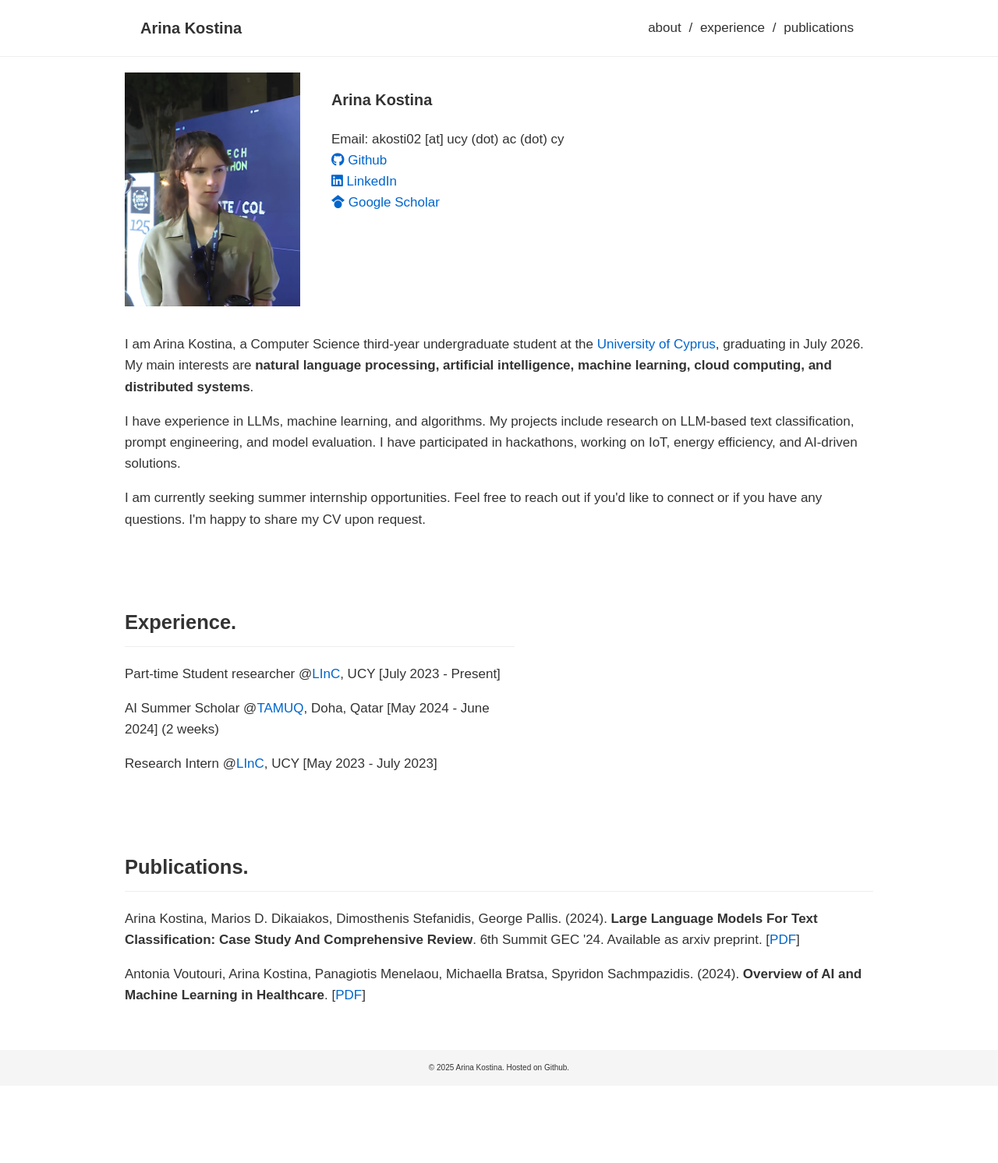
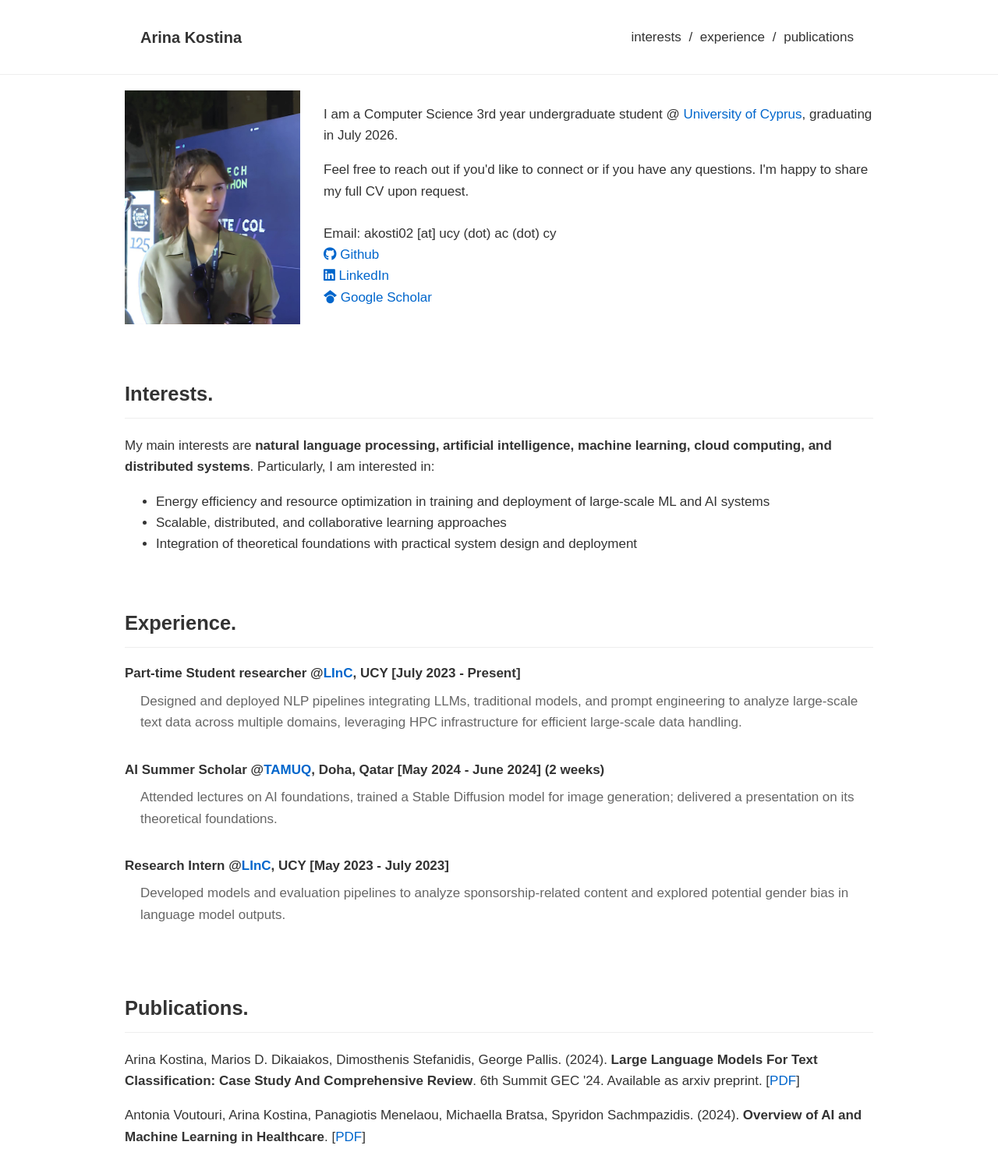
Before and after one commit to arinakostina1/mypage, a plain HTML site: page index.html in a window 1280 px wide. Shown: the top 1492 px of the page at 78% size. Before the commit the page ends 1393 px from the top, so only its background shows below. Drawn offline with Linux system fonts and the light colour scheme.

Commit message:
add descriptions

```diff
--- a/ascii.js
+++ b/ascii.js
@@ -5,7 +5,7 @@ const asciiPalette2 = "  ===#";
 const asciiPalette3 = "@%#*+=-:.  ";
 
 // Canvas width (smaller for better performance)
-const CANVAS_WIDTH = 220;
+const CANVAS_WIDTH = 190;
 
 // Store references to elements and parameters for reinitialization
 const videoConfigs = {
--- a/index.html
+++ b/index.html
@@ -18,16 +18,13 @@
                 <nav2>
                     <div class="ascii-container" style="margin-top: 0; margin-bottom: 0; padding: 0;">
                         <pre id="ascii4" class="ascii-output" style="margin-top: 0; margin-bottom: 0; padding: 0;"></pre>
-                        <!-- <div>Video 1</div> -->
                     </div>
-
                 </nav2>
 
                 <nav>
-                    <a href="#about">about</a> /
+                    <a href="#interests">interests</a> /
                     <a href="#experience">experience</a> /
                     <a href="#publications">publications</a>
-                    <!-- <a href="#cv">cv</a> -->
                 </nav>
             </div>
         </div>
@@ -35,14 +32,22 @@
 
     <div class="container">
 
+        <div class="profile-section">
             <div class="image-container">
-            <!-- Replace with the path to your image -->
-            <img src="assets/myphoto.jpg" alt="Profile Image" style="height: 300px; width: auto; padding-right: 40px;">
+                <img src="assets/myphoto.jpg" alt="Profile Image" style="height: 300px; width: auto;">
             </div>
-        <div class="contacts">
-            <h3>Arina Kostina</h3>
+            <div class="profile-info">
+                <!-- <h3>Arina Kostina</h3> -->
+
+                <p>I am a Computer Science 3rd year undergraduate student @ <a href="https://www.ucy.ac.cy/?lang=en" target="_blank"
+                    rel="noopener noreferrer">University of Cyprus</a>, graduating in July 2026.
+                </p>
+                Feel free to reach out if you'd like to connect or if you have any questions. I'm happy to share my full CV upon request.
+                <br>
+                <br>
                 Email: akosti02 [at] ucy (dot) ac (dot) cy
                 <br>
+
                 <a href="https://github.com/arinakostina1" target="_blank"  rel="noopener noreferrer" style="text-decoration: none;">
                     <i class="fab fa-github"></i> Github
                 </a>
@@ -56,36 +61,57 @@
                 </a>
 
             </div>
-
-        <div class="section" id="about">
-            <p>I am Arina Kostina, a Computer Science third-year undergraduate student at the  <a href="https://www.ucy.ac.cy/?lang=en" target="_blank"  rel="noopener noreferrer">University of Cyprus</a>, graduating in July 2026. My main
-                interests are <span class="highlight">natural language processing, artificial intelligence, machine learning, cloud computing, and distributed systems</span>.
-
-            </p>
-            <p>
-                I have experience in LLMs, machine learning, and algorithms.
-                My projects include research on LLM-based text classification, prompt engineering, and model evaluation. I have participated in hackathons, working on IoT,
-                energy efficiency, and AI-driven solutions.
-                <!-- TCurrently, I am working on a project focusing on building an LLM pipeline for anthropological research. -->
-            </p>
-
-            <p>
-                I am currently seeking summer internship opportunities. Feel free to reach out if you'd like to connect or if you have any questions. I'm happy to share my CV upon request.
-            </p>
-
         </div>
 
-        <div class="side-by-side-container">
-            <div class="section" id="experience" style="max-width: 500px;">
+        <div class="section" id="interests">
+            <h2>Interests.</h2>
+                My main interests are <span class="highlight">natural language processing, artificial intelligence, machine learning,
+                cloud computing, and distributed systems</span>. Particularly, I am interested in:
+            <ul>
+                <li>Energy efficiency and resource optimization in training and deployment of large-scale ML and AI systems</li>
+                <li>Scalable, distributed, and collaborative learning approaches</li>
+                <li>Integration of theoretical foundations with practical system design and deployment</li>
+            </ul>
+        </div>
+
+        <div class="section" id="experience">
             <h2>Experience.</h2>
-                <p>Part-time Student researcher @<a href="https://linc.ucy.ac.cy/" target="_blank" rel="noopener noreferrer">LInC</a>, UCY [July 2023 - Present]</p>
-                <p>AI Summer Scholar @<a href="https://www.qatar.tamu.edu/" target="_blank" rel="noopener noreferrer">TAMUQ</a>, Doha, Qatar [May 2024 - June 2024] (2 weeks)</p>
-                <p>Research Intern @<a href="https://linc.ucy.ac.cy/" target="_blank" rel="noopener noreferrer">LInC</a>, UCY [May 2023 - July 2023]</p>
+
+            <div class="experience-item">
+                <div class="experience-title">
+                    Part-time Student researcher @<a href="https://linc.ucy.ac.cy/" target="_blank" rel="noopener noreferrer">LInC</a>, UCY [July 2023 - Present]
                 </div>
+                <div class="experience-description">
+                    Designed and deployed NLP pipelines integrating LLMs, traditional models, and prompt engineering to analyze large-scale text data across multiple
+                    domains, leveraging HPC infrastructure for efficient large-scale data handling.
+                </div>
+            </div>
+
+            <div class="experience-item">
+                <div class="experience-title">
+                    AI Summer Scholar @<a href="https://www.qatar.tamu.edu/" target="_blank" rel="noopener noreferrer">TAMUQ</a>, Doha, Qatar [May 2024 - June 2024] (2 weeks)
+                </div>
+                <div class="experience-description">
+                    Attended lectures on AI foundations, trained a Stable Diffusion model for image generation; delivered a presentation on its theoretical foundations.
+                </div>
+            </div>
+
+            <div class="experience-item">
+                <div class="experience-title">
+                    Research Intern @<a href="https://linc.ucy.ac.cy/" target="_blank" rel="noopener noreferrer">LInC</a>, UCY [May 2023 - July 2023]
+                </div>
+                <div class="experience-description">
+                    Developed models and evaluation pipelines to analyze sponsorship-related content and explored potential gender bias in language model outputs.
+                </div>
+            </div>
+        </div>
+
+        <!-- <div class="side-by-side-container">
+
             <div class="ascii-container">
                 <pre id="ascii1" class="ascii-output"></pre>
             </div>
-        </div>
+        </div> -->
 
 
 
--- a/style.css
+++ b/style.css
@@ -6,12 +6,12 @@
     font-size: 5px;
     line-height: 5px;
     letter-spacing: 0;
+    width: 100%;
+    text-align: center;
 }
 video {
     display: none;
 }
-
-/* monospace */
 
 /* Add this to your existing CSS */
 * {
@@ -47,6 +47,7 @@ body {
     max-width: 1000px;
     margin: 0 auto;
     padding: 0 20px; /* Add padding inside instead of overflow */
+    min-height: 55px; /* Ensure header has a minimum height */
 }
 
 header {
@@ -72,7 +73,6 @@ nav2 {
     text-align: center;
     margin-left: auto;
 }
-
 
 nav a {
     margin-left: 5px;
@@ -108,8 +108,41 @@ a:hover {
     text-decoration: underline;
 }
 
+/* PROFILE SECTION LAYOUT */
+.profile-section {
+    display: flex;
+    gap: 30px;
+    margin-bottom: 30px;
+    align-items: flex-start;
+}
 
+.image-container {
+    flex-shrink: 0;
+}
 
+.profile-info {
+    flex: 1;
+    line-height: 1.6;
+}
+
+/* MINIMALISTIC EXPERIENCE SECTION */
+.experience-item {
+    margin-bottom: 35px;
+}
+
+.experience-title {
+    font-weight: bold;
+    color: #333;
+    margin-bottom: 8px;
+    line-height: 1.4;
+}
+
+.experience-description {
+    margin-left: 20px;
+    margin-top: 10px;
+    line-height: 1.6;
+    color: #666;
+}
 
 .side-by-side-container {
     display: flex;
@@ -120,13 +153,25 @@ a:hover {
 
 /* Make sure media query handles width properly */
 @media (max-width: 799px) {
-
     body {
         font-size: 15px; /* Smaller font size for mobile */
     }
 
     .name {
-        font-size: 18px; /* Adjust the header name size */
+        font-size: 18px;
+    }
+
+    nav2 {
+        order: 2;
+    }
+
+    nav {
+        order: 3;
+    }
+
+    .ascii-container {
+        width: 150px;
+        height: 25px;
     }
 
     .side-by-side-container {
@@ -150,11 +195,18 @@ a:hover {
         padding: 10px;
     }
 
-    img {
-        width: 200px;  /* Set exact width */
-        /* Or you can use: */
-        /* max-width: 200px; */
-        /* max-height: 250px; */
-        /* object-fit: cover; /* This preserves aspect ratio and crops if needed */
+    /* Mobile adjustments for profile section */
+    .profile-section {
+        flex-direction: column;
+        gap: 20px;
+    }
+
+    .image-container img {
+        width: 200px;
+    }
+
+    /* Mobile adjustments for experience section */
+    .experience-description {
+        margin-left: 15px;
     }
 }
```
Lines whose indentation alone changed are shown as unchanged.
